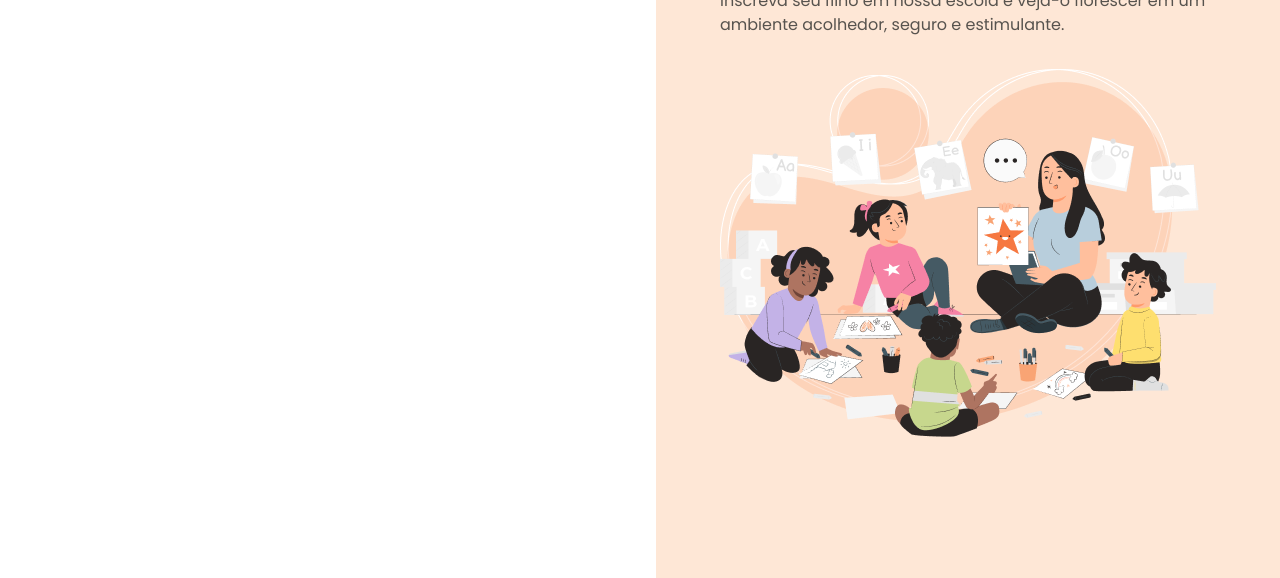
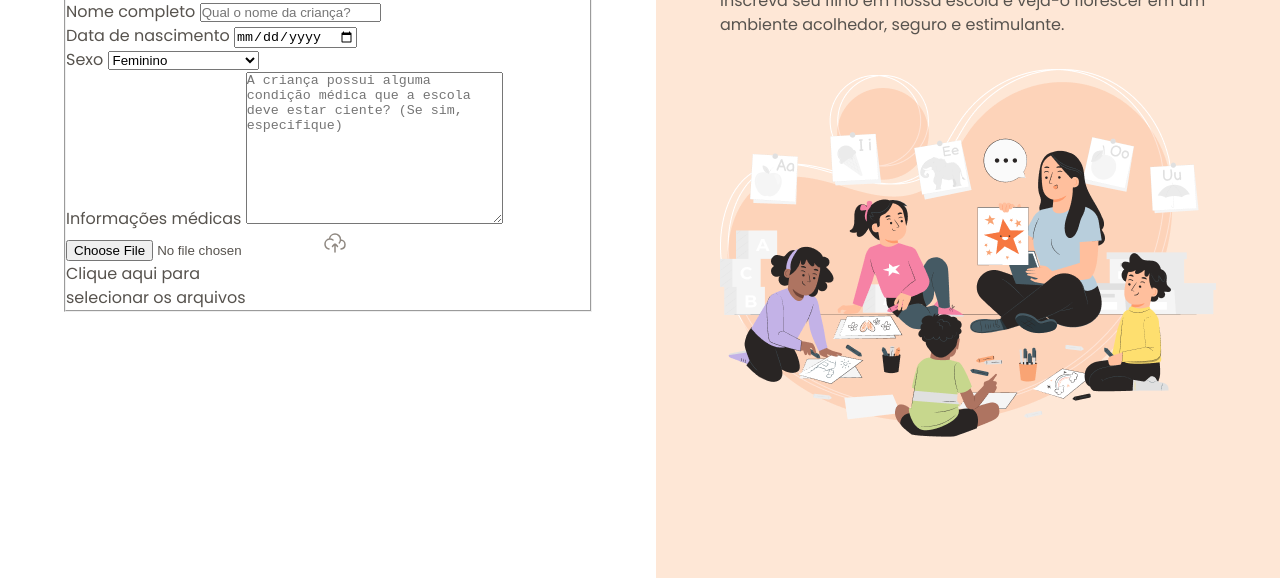
Before and after one commit to igormordaski7/Formulario_de_Matricula, a plain HTML site: page index.html in a window 1280 px wide. Shown: the part 222-800 px from the top of the page. Drawn offline with Linux system fonts and the light colour scheme.

Commit message:
Iniciando o formulario

```diff
--- a/index.html
+++ b/index.html
@@ -22,7 +22,48 @@
                 </div>
 
                 <h1>Formulário de matrícula</h1>
-                <p>Preencha os dados abaixo para matricular seu filho na escola de educação infantil Estrelas do Amanhã.</p>
+                <p>Preencha os dados abaixo para matricular seu filho na escola de
+                    educação infantil Estrelas do Amanhã.</p>
+
+                <form method="post" enctype="multipart/form-data">
+                    <fieldset class="child-info">
+                        <legend>Informações da criança</legend>
+
+                        <div class="input-wrapper">
+                            <label for="fullname">Nome completo</label>
+                            <input type="text" name="fullname" id="fullname" placeholder="Qual o nome da criança?">
+                        </div>
+
+                        <div class="input-wrapper">
+                            <label for="birth">Data de nascimento</label>
+                            <input type="date" id="birth" name="birth" lang="pt-br">
+                        </div>
+
+                        <div class="select-wrapper">
+                            <label for="gender">Sexo</label>
+                            <select name="gender" id="gender">
+                                <option value="female">Feminino</option>
+                                <option value="male">Masculino</option>
+                                <option value="na">Prefiro não responder</option>
+                            </select>
+                        </div>
+
+                        <div class="textarea-wrapper">
+                            <label for="medical-info">Informações médicas</label>
+                            <textarea name="medical-info" id="medical-info"
+                            cols="30" rows="10" placeholder="A criança possui alguma condição médica que a escola deve estar ciente? (Se sim, especifique) "></textarea>
+                        </div>
+
+                        <div class="droparea-wrapper">
+                            <input type="file" name="birth-file" id="birth-file">
+                            <img src="assets/icons/cloud-upload.svg" alt="">
+                            <p>Clique aqui para <br>
+                            selecionar os arquivos
+                            </p>
+                        </div>
+
+                    </fieldset>
+                </form>
             </div>
         </main>
 
```
